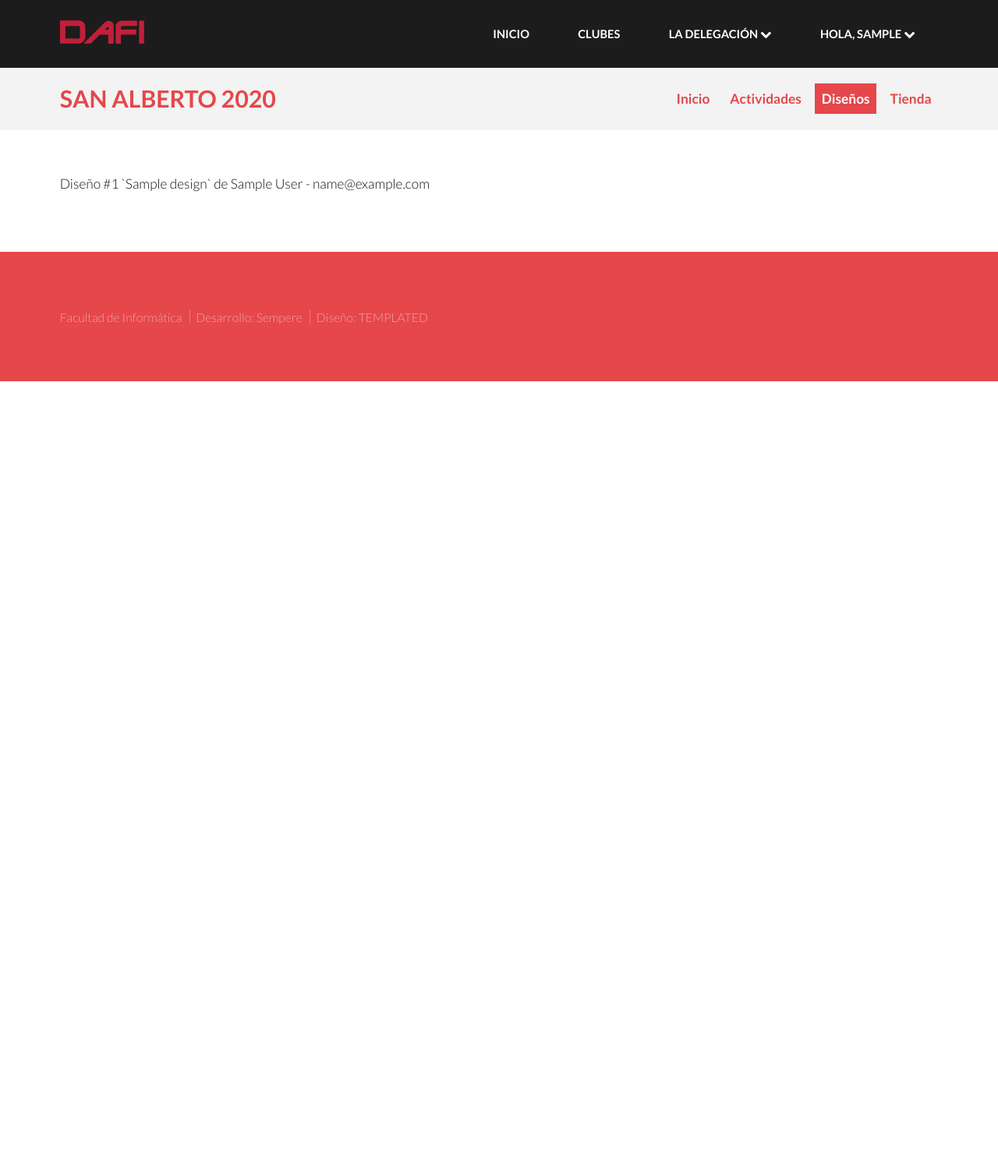
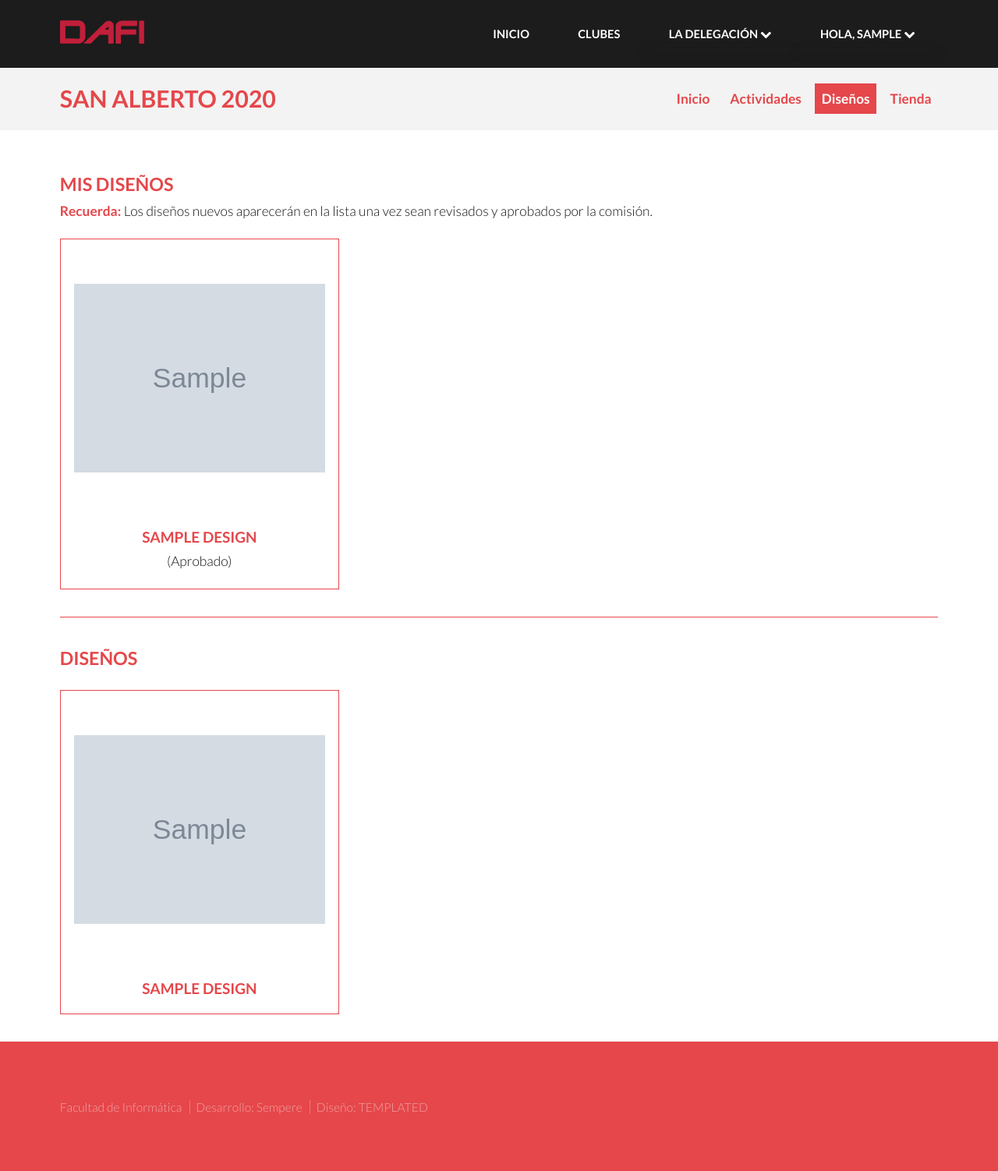
Before and after one commit to dafi-um/dafi-system, a Django app: page /san-alberto/disenos/ in a window 1280 px wide. Shown: the whole page at 78% size. Before the commit the page ends 489 px from the top, so only its background shows below. Run offline with Django 3.2, Linux system fonts and the light colour scheme; a user stored in the database is signed in; tables that the repository leaves empty hold one stand-in row (values such as "Sample post"); grey boxes marked "Sample" are stand-in pictures; parts of the project's set-up code (start-up, migrations or seed data) failed here and were passed over; some libraries are stand-ins or nearby versions.

Commit message:
Updated sanalberto designs index view

```diff
--- a/sanalberto/templates/sanalberto/design_list.html
+++ b/sanalberto/templates/sanalberto/design_list.html
@@ -1,11 +1,89 @@
 {% extends 'sanalberto/base.html' %}
 
 {% block content %}
-    {% for design in design_list %}
-        <p>{{ design }}</p>
-    {% empty %}
-        <div class="box wrapper style1">
-            <p><b>Aún no se han registrado diseños.</b></p>
+    <style type="text/css">
+        .alert {
+            align-items: center;
+        }
+
+            .alert p {
+                margin: 0;
+            }
+
+        .design {
+            padding: 1em;
+            border: 1px solid #e5474b;
+            text-align: center;
+        }
+
+            .design .image {
+                margin-bottom: 1em;
+            }
+
+            .design h4 {
+                margin: 0;
+            }
+
+            .design p {
+                margin: 0;
+            }
+    </style>
+
+    {% if event.design_register_enabled %}
+        <div class="box wrapper style3 split alert">
+            <p>¡El registro de diseños está abierto hasta el {{ event.design_register_end | date:'j M Y \a \l\a\s H:i' }}!</p>
+
+            <a class="button special" href="{% url 'sanalberto:design_create' %}">Presentar diseño</a>
         </div>
-    {% endfor %}
+    {% elif event.design_register_start > now %}
+        <div class="box wrapper style3 alert">
+            <p>El registro de diseños se abrirá el {{ event.design_register_start | date:'j M Y \a \l\a\s H:i' }}.</p>
+        </div>
+    {% endif %}
+
+    {% if my_designs %}
+        <h3 style="margin: 0;">Mis diseños</h3>
+
+        <p style="margin-bottom: 1em;"><b>Recuerda:</b> Los diseños nuevos aparecerán en la lista una vez sean revisados y aprobados por la comisión.</p>
+
+        <div class="row">
+            {% for design in my_designs %}
+                <div class="4u 6u(small)">
+                    <div class="design">
+                        <div class="image square" style="background-image: url('{{ design.image.url }}');"></div>
+
+                        <h4>{{ design.title }}</h4>
+
+                        {% if not design.is_approved %}
+                            <p>(Pendiente de aprobación)</p>
+                        {% else %}
+                            <p>(Aprobado)</p>
+                        {% endif %}
+                    </div>
+                </div>
+            {% endfor %}
+        </div>
+
+        <hr />
+    {% endif %}
+
+    <h3>Diseños</h3>
+
+    <div class="row">
+        {% for design in design_list %}
+            <div class="4u 6u(small)">
+                <div class="design">
+                    <div class="image square" style="background-image: url('{{ design.image.url }}');"></div>
+
+                    <h4>{{ design.title }}</h4>
+                </div>
+            </div>
+        {% empty %}
+            <div class="12u$">
+                <div class="box wrapper style1">
+                    <p><b>Aún no se han registrado diseños.</b></p>
+                </div>
+            </div>
+        {% endfor %}
+    </div>
 {% endblock content %}
--- a/sanalberto/views/designs.py
+++ b/sanalberto/views/designs.py
@@ -28,6 +28,21 @@ class DesignsIndexView(EventMixin, MetadataMixin, ListView):
 
     title = 'Diseños'
 
+    def get_queryset(self):
+        return super().get_queryset().filter(is_approved=True)
+
+    def get_my_designs(self):
+        if not self.request.user:
+            return None
+
+        return Design.objects.filter(user=self.request.user)
+
+    def get_context_data(self, **kwargs):
+        context = super().get_context_data(**kwargs)
+        context['now'] = timezone.now()
+        context['my_designs'] = self.get_my_designs()
+        return context
+
 
 class DesignCreateView(RegisterMixin, MetadataMixin, LoginRequiredMixin, CreateView):
     '''Design create view'''
```
